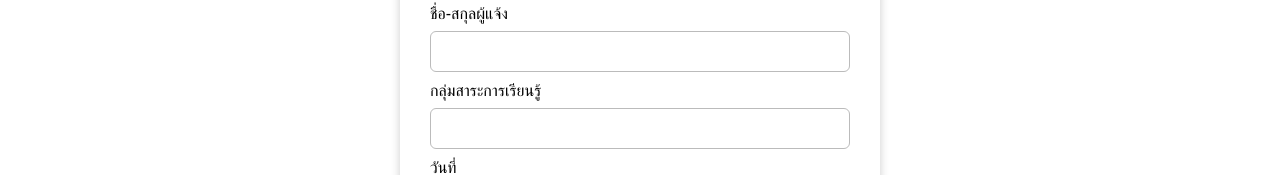
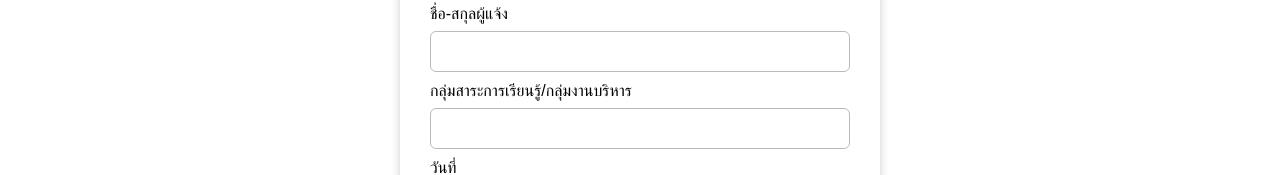
Before and after one commit to FloppaDevelop-tech/TP-Repair, a plain HTML site: page report.html in a window 1280 px wide. Shown: the part 164-339 px from the top of the page. Drawn offline with Linux system fonts and the light colour scheme.

Commit message:
Update report.html

```diff
--- a/report.html
+++ b/report.html
@@ -34,7 +34,7 @@
     <label>ชื่อ-สกุลผู้แจ้ง</label>
     <input type="text" name="name" required>
 
-    <label>กลุ่มสาระการเรียนรู้</label>
+    <label>กลุ่มสาระการเรียนรู้/กลุ่มงานบริหาร</label>
     <input type="text" name="grade" required>
 
     <label>วันที่</label>
```
